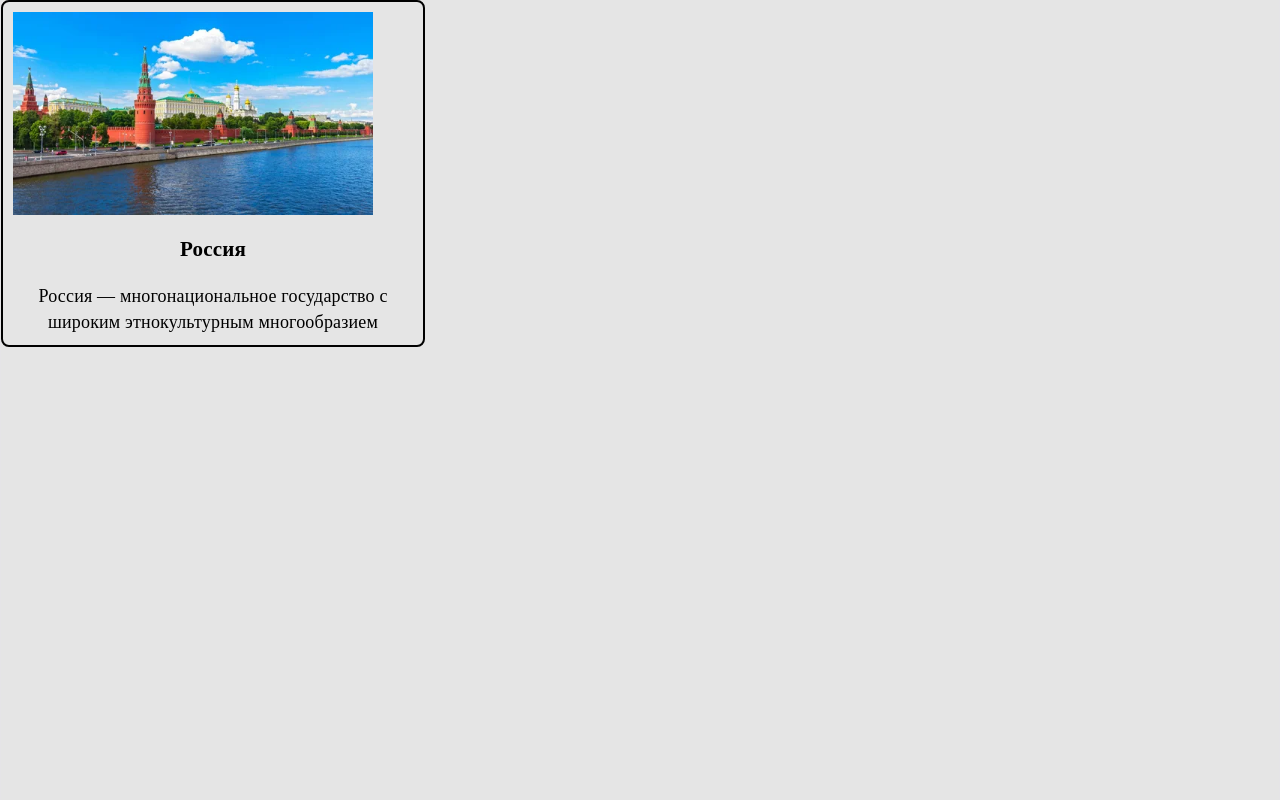
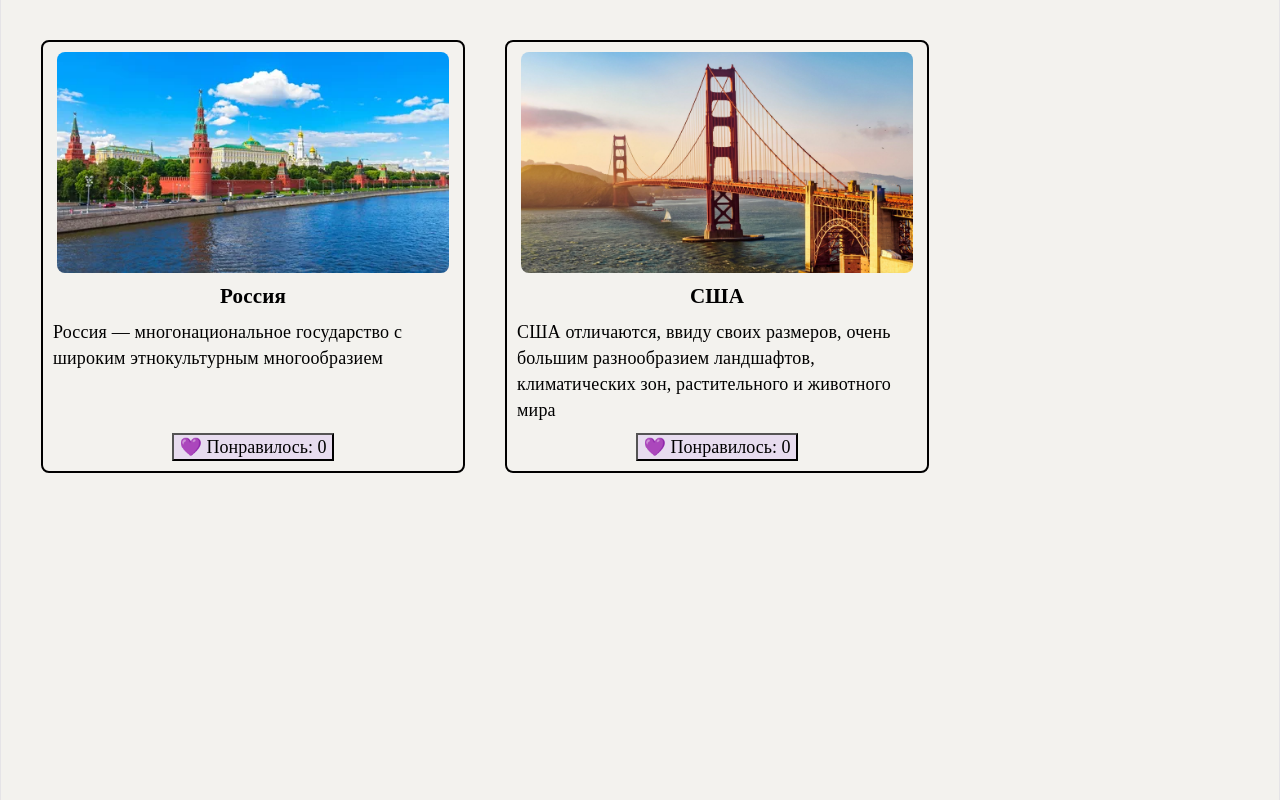
Before and after one commit to kimsai-knighton/web-lab-3, a React (Vite) app in the folder gaywebsite/: page / in a window 1280 px wide. Built offline with nearby package versions, Linux system fonts and the light colour scheme.

Commit message:
added likes counter to the county card

```diff
--- a/gaywebsite/src/App.css
+++ b/gaywebsite/src/App.css
@@ -1,3 +1,10 @@
 body {
-	background-color: #e5e5e5;
+	background-color: #f3f2ee;
 }
+
+.my-app {
+	padding: 40px;
+	display: flex;
+	flex-direction: row;
+	gap: 40px;
+}
--- a/gaywebsite/src/App.jsx
+++ b/gaywebsite/src/App.jsx
@@ -6,6 +6,7 @@ import './App.css'
 
 import CountryCard from './components/Card';
 import RU from './assets/Countries/RU.webp'
+import USA from './assets/Countries/USA.jpg'
 
 function App() {
 	const [count, setCount] = useState(0)
@@ -14,6 +15,7 @@ function App() {
 	return (
 		<div className="my-app">
 			<CountryCard name="Россия" discrpt="Россия — многонациональное государство с широким этнокультурным многообразием" imgUrl={RU}/>
+			<CountryCard name="США" discrpt="США отличаются, ввиду своих размеров, очень большим разнообразием ландшафтов, климатических зон, растительного и животного мира" imgUrl={USA}/>
 		</div>
 	)
 }
--- a/gaywebsite/src/components/Card.jsx
+++ b/gaywebsite/src/components/Card.jsx
@@ -1,10 +1,40 @@
+import { useState, useEffect } from 'react';
 function CountryCard({name, discrpt, imgUrl}) {
 
+	const [likes, setLikes] = useState(() => {
+    	const saved = localStorage.getItem(`likes-${name}`);
+    	return saved ? parseInt(saved) : 0;
+  	});
+
+	useEffect(() => {
+    	localStorage.setItem(`likes-${name}`, likes);
+  	}, [likes, name]);
+
+  	const setLike = () => {
+    	setLikes(likes + 1);
+  	};
+
+
 	return (
-    <div style={{ border: '2px solid #000000', padding: '10px', display: 'flex', width: '400px', height: 'max-content', alignContent: 'center', flexDirection: 'column', borderRadius: '8px', fontFamily: 'Bahnschrift', color: 'black' }}>
-      <img src={imgUrl} alt={name} style={{ width: '90%' }} />
-	  <h3>{name}</h3>
-      <p>{discrpt}</p>
+    <div style={{
+		border: '2px solid #000000',
+		padding: '10px',
+		display: 'flex',
+		width: '400px',
+		height: 'auto',
+		flexDirection: 'column',
+		borderRadius: '8px',
+		fontFamily: 'Bahnschrift',
+		color: 'black',
+		alignItems: 'center',
+		gap: '10px'
+	}}>
+    	<img src={imgUrl} alt={name} style={{ width: '98%', borderRadius: '8px' }} />
+		<h3 style={{ margin: 0 }}>{name}</h3>
+		<p style={{ margin: 0, textAlign: 'left'}}>{discrpt}</p>
+		<button onClick={setLike} style={{ marginTop: 'auto', backgroundColor: '#e7dcef', color: 'black', fontFamily: 'Bahnschrift', fontSize: '18px', cursor: 'pointer'}}
+
+		>💜 Понравилось: {likes}</button>
     </div>
   );
 }
```
Also changed, not shown: gaywebsite/src/assets/Countries/USA.jpg (added).
